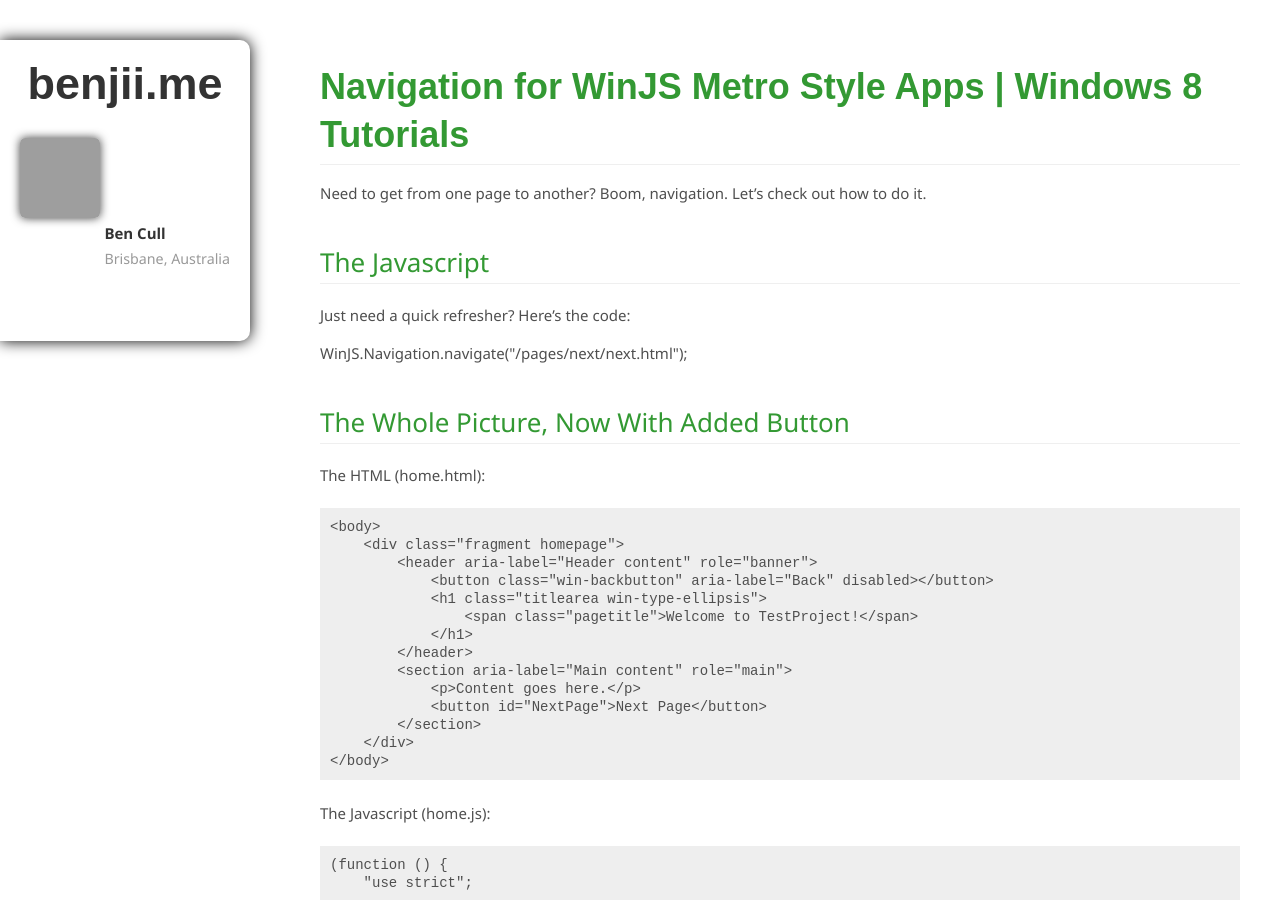
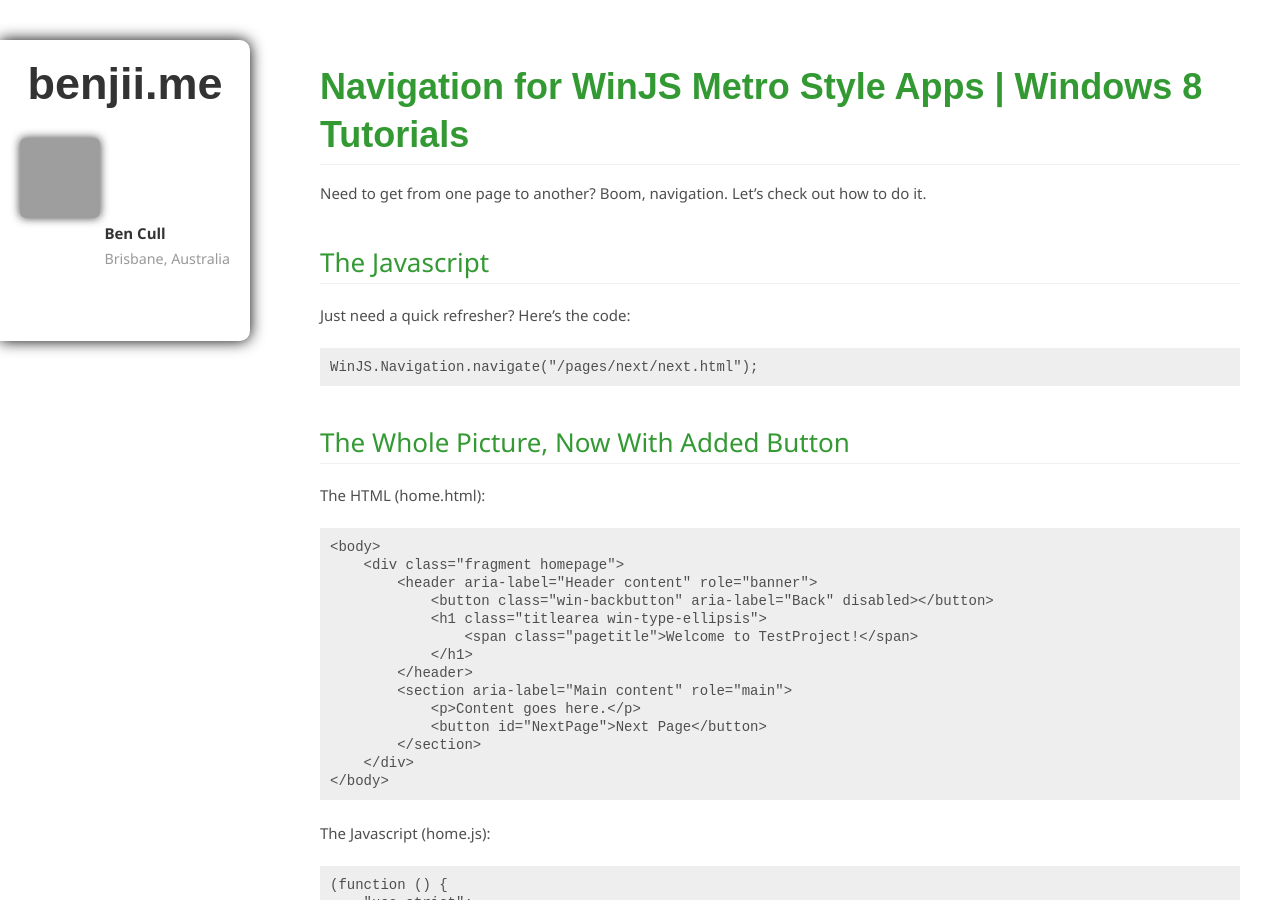
Before and after one commit to bjcull/bjcull.github.com, a Jekyll site: the page built from _posts/2012-08-05-navigation-for-winjs-metro-style-apps-windows-8-tutorials.md, in a window 1280 px wide and 900 px high. Built offline with Jekyll 4.4.1, drawn with Linux system fonts in a browser that asks for light colours; nearby versions of some CDN libraries; comment, search, counter and statistics services are not loaded; grey boxes are pictures that could not be loaded.

Commit message:
Updated _posts/2012-08-05-navigation-for-winjs-metro-style-apps-windows-8-tutorials.md

```diff
--- a/_posts/2012-08-05-navigation-for-winjs-metro-style-apps-windows-8-tutorials.md
+++ b/_posts/2012-08-05-navigation-for-winjs-metro-style-apps-windows-8-tutorials.md
@@ -10,9 +10,8 @@ Need to get from one page to another? Boom, navigation. Let's check out how to d
 ## The Javascript ##
 Just need a quick refresher? Here's the code:
 
-<div class="prettyprint">
     WinJS.Navigation.navigate("/pages/next/next.html");
-</div>
+
 
 ## The Whole Picture, Now With Added Button ##
 The HTML (home.html):
```
